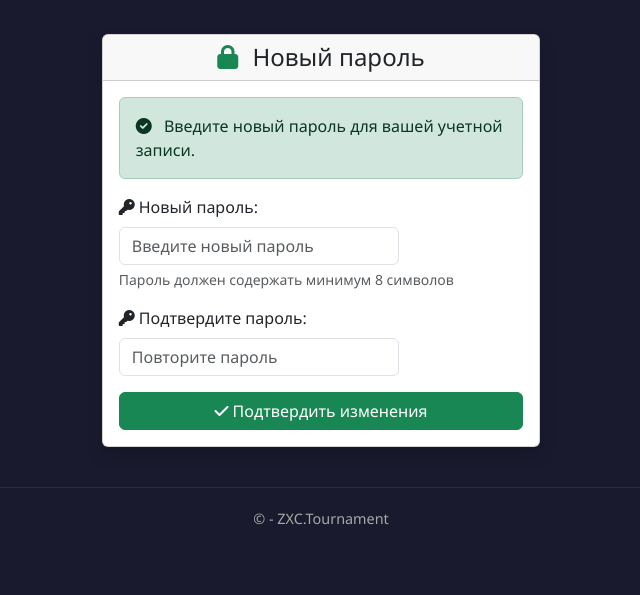
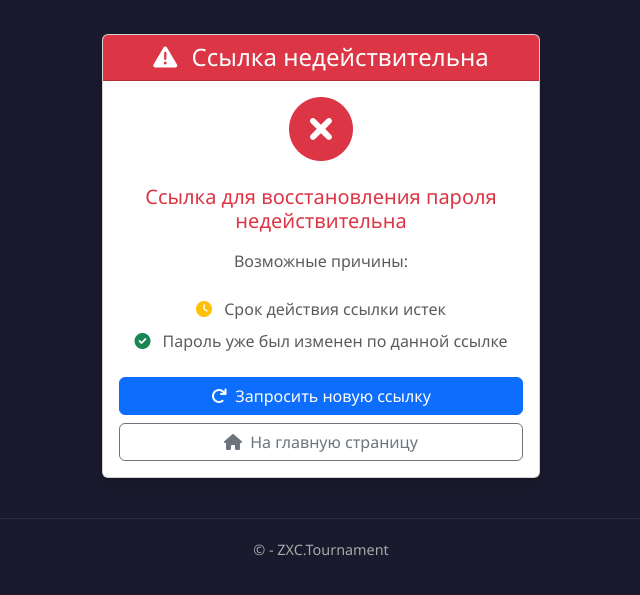
Before and after one commit to Pauqqqsdy/EsportsSystem, a Django app: page /reset/1/1/ in a window 1280 px wide. Shown: the part 70-665 px from the top of the page, without its empty margins (319-959 px from the left). Run offline with Django 3.2, Linux system fonts and the light colour scheme.

Commit message:
Password reset and registration were completed

```diff
--- a/EsportsSystem/settings.py
+++ b/EsportsSystem/settings.py
@@ -103,3 +103,6 @@ SITE_ID = 1
 SITE_NAME = "ZXC.Tournament"
 
 PASSWORD_RESET_TIMEOUT = 3600
+
+SITE_DOMAIN = 'localhost:8000'
+SITE_PROTOCOL = 'http'
--- a/EsportsSystem/urls.py
+++ b/EsportsSystem/urls.py
@@ -65,12 +65,7 @@ urlpatterns = [
     path('logout/', auth_views.LogoutView.as_view(next_page='/'), name='logout'),
 
     # Восстановление пароля
-    path('password_reset/', auth_views.PasswordResetView.as_view(
-        template_name='registration/password_reset_form.html',
-        email_template_name='registration/password_reset_email.txt',
-        subject_template_name='registration/password_reset_site.txt',
-        success_url='/password_reset/done/'
-    ), name='password_reset'),
+    path('password_reset/', views.CustomPasswordResetView.as_view(), name='password_reset'),
     path('password_reset/done/', auth_views.PasswordResetDoneView.as_view(
         template_name='registration/password_reset_done.html'
     ), name='password_reset_done'),
--- a/app/templates/registration/password_reset_confirm.html
+++ b/app/templates/registration/password_reset_confirm.html
@@ -1,22 +1,18 @@
 {% extends 'app/layout.html' %}
 
 {% block content %}
+{% if validlink %}
 <div class="container mt-4">
     <div class="row justify-content-center">
         <div class="col-md-6 col-lg-5">
             <div class="card shadow">
                 <div class="card-header text-center">
                     <h4 class="mb-0">
-                        <i class="fas fa-lock me-2 text-success"></i>
+                        <i class="fas fa-lock me-2 text-primary"></i>
                         Новый пароль
                     </h4>
                 </div>
                 <div class="card-body">
-                    <div class="alert alert-success" role="alert">
-                        <i class="fas fa-check-circle me-2"></i>
-                        Введите новый пароль для вашей учетной записи.
-                    </div>
-
                     <form method="post">
                         {% csrf_token %}
                         <div class="mb-3">
@@ -52,7 +48,7 @@
 </div>
 
 <script>
-document.addEventListener('DOMContentLoaded', function() {
+    document.addEventListener('DOMContentLoaded', function () {
         const password1 = document.getElementById('id_new_password1');
         const password2 = document.getElementById('id_new_password2');
         const feedback = document.getElementById('password-match-feedback');
@@ -66,11 +62,11 @@ document.addEventListener('DOMContentLoaded', function() {
             }
 
             if (password1.value === password2.value) {
-            feedback.textContent = '✓ Пароли совпадают';
+                feedback.textContent = 'Пароли совпадают';
                 feedback.className = 'form-text text-success';
                 submitBtn.disabled = false;
             } else {
-            feedback.textContent = '✗ Пароли не совпадают';
+                feedback.textContent = 'Пароли не совпадают';
                 feedback.className = 'form-text text-danger';
                 submitBtn.disabled = true;
             }
@@ -80,4 +76,55 @@ document.addEventListener('DOMContentLoaded', function() {
         password2.addEventListener('input', checkPasswordMatch);
     });
 </script>
+{% else %}
+<!-- Недействительная ссылка -->
+<div class="container mt-4">
+    <div class="row justify-content-center">
+        <div class="col-md-6 col-lg-5">
+            <div class="card shadow">
+                <div class="card-header text-center bg-danger text-white">
+                    <h4 class="mb-0">
+                        <i class="fas fa-exclamation-triangle me-2"></i>
+                        Ссылка недействительна
+                    </h4>
+                </div>
+                <div class="card-body text-center">
+                    <div class="mb-4">
+                        <i class="fas fa-times-circle text-danger" style="font-size: 4rem;"></i>
+                    </div>
+
+                    <h5 class="text-danger mb-3">Ссылка для восстановления пароля недействительна</h5>
+
+                    <p class="text-muted mb-4">
+                        Возможные причины:
+                    </p>
+
+                    <ul class="list-unstyled text-muted mb-4">
+                        <li class="mb-2">
+                            <i class="fas fa-clock me-2 text-warning"></i>
+                            Срок действия ссылки истек
+                        </li>
+                        <li class="mb-2">
+                            <i class="fas fa-check-circle me-2 text-success"></i>
+                            Пароль уже был изменен по данной ссылке
+                        </li>
+                    </ul>
+
+                    <div class="d-grid gap-2">
+                        <a href="{% url 'password_reset' %}" class="btn btn-primary">
+                            <i class="fas fa-redo me-1"></i>
+                            Запросить новую ссылку
+                        </a>
+
+                        <a href="{% url 'home' %}" class="btn btn-outline-secondary">
+                            <i class="fas fa-home me-1"></i>
+                            На главную страницу
+                        </a>
+                    </div>
+                </div>
+            </div>
+        </div>
+    </div>
+</div>
+{% endif %}
 {% endblock %}
--- a/app/views.py
+++ b/app/views.py
@@ -1,7 +1,7 @@
 from datetime import datetime
 import random
 from django.db.models import Q
-from django.http import HttpRequest, JsonResponse
+from django.http import HttpRequest, JsonResponse, HttpResponseRedirect
 from django.contrib.auth.decorators import login_required
 from django.shortcuts import get_object_or_404, render, redirect
 from django.contrib.auth.forms import UserCreationForm, PasswordChangeForm
@@ -20,7 +20,8 @@ from django.contrib.auth.views import PasswordResetView, PasswordResetConfirmVie
 class CustomPasswordResetView(PasswordResetView):
     template_name = 'registration/password_reset_form.html'
     email_template_name = 'registration/password_reset_email.txt'
-    subject_template_name = 'registration/password_reset_subject.txt'
+    html_email_template_name = 'registration/password_reset_email.html'
+    subject_template_name = 'registration/password_reset_site.txt'
     success_url = '/password_reset/done/'
 
     def get_context_data(self, **kwargs):
@@ -29,21 +30,30 @@ class CustomPasswordResetView(PasswordResetView):
         return context
 
     def form_valid(self, form):
+        from django.conf import settings
+        from django.contrib.sites.models import Site
+
+        if hasattr(settings, 'SITE_DOMAIN'):
+            current_site = Site.objects.get_current()
+            current_site.domain = settings.SITE_DOMAIN
+            current_site.name = getattr(settings, 'SITE_NAME', 'ZXC.Tournament')
+            current_site.save()
+
         opts = {
-            'use_https': self.request.is_secure(),
+            'use_https': getattr(settings, 'SITE_PROTOCOL', 'https') == 'https',
             'token_generator': self.token_generator,
             'from_email': getattr(self, 'from_email', None),
             'email_template_name': self.email_template_name,
             'subject_template_name': self.subject_template_name,
             'request': self.request,
-            'html_email_template_name': None,
+            'html_email_template_name': self.html_email_template_name,
         }
         form.save(**opts)
         return super().form_valid(form)
 
 class CustomPasswordResetConfirmView(PasswordResetConfirmView):
     template_name = 'registration/password_reset_confirm.html'
-    success_url = '/reset/done/'
+    success_url = '/'
 
     def form_valid(self, form):
         user = form.save()
@@ -52,7 +62,7 @@ class CustomPasswordResetConfirmView(PasswordResetConfirmView):
 
         messages.success(self.request, 'Пароль успешно изменён! Вы автоматически вошли в систему.')
 
-        return super().form_valid(form)
+        return HttpResponseRedirect(self.success_url)
 
 def home(request):
     assert isinstance(request, HttpRequest)
```
Also changed, not shown: app/templates/registration/password_reset_completed.html (deleted, +0 -27 lines), app/templates/registration/password_reset_email.html (added, +53 -0 lines), app/templates/registration/password_reset_email.txt (line endings or trailing spaces), db.sqlite3, 1 other file. Lines whose indentation alone changed are shown as unchanged.
